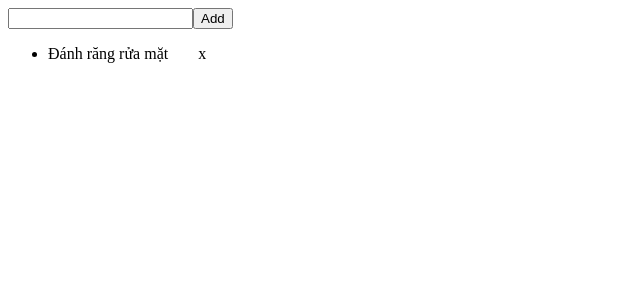
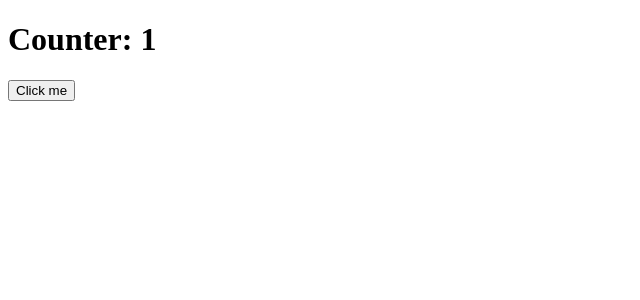
Before and after one commit to DuyPhatpeo/Reactjs, a React (Vite) app in the folder reactLearning/: page / in a window 1280 px wide. Shown: the top 300 px of the page, without its empty margins (0-640 px from the left). Built offline with nearby package versions, Linux system fonts and the light colour scheme.

Commit message:
useEffect() p1

```diff
--- a/reactLearning/src/App.jsx
+++ b/reactLearning/src/App.jsx
@@ -1,54 +1,32 @@
-import React, { useState } from "react";
+import React, { useEffect, useState } from "react";
+import { use } from "react";
 
 function App() {
-  const [todo, setTodo] = useState({ id: "", name: "" });
-  const [todoList, setTodoList] = useState([
-    { id: 1, name: "Đánh răng rửa mặt" },
-  ]);
+  const [count, setCount] = useState(1);
 
-  const handleGetToto = (value) => {
-    setTodo((prev) => ({
-      ...prev,
-      id: prev.id || Math.floor(Math.random() * 100000), // Chỉ tạo id khi cần
-      name: value,
-    }));
-  };
+  const [posts, setPosts] = useState([]);
+  // useEffect(() => {
+  //   // fetch("https://jsonplaceholder.typicode.com/posts")
+  //   //   .then((response) => response.json())
+  //   //   .then((json) => {
+  //   //     setPosts(json);
+  //   //   });
+  // });
 
-  const handleSubmit = () => {
-    if (!todo.name.trim()) return;
+  // useEffect callback, []) nó chỉ chạy 1 lần khi component mount
 
-    setTodoList((prev) => [...prev, todo]);
-    setTodo({ id: "", name: "" }); // Reset input
-  };
-
-  const handleDeleteTodo = (id) => {
-    setTodoList((prev) => prev.filter((todo) => todo.id !== id));
-  };
-
+  useEffect(() => {
+    console.log("re-render");
+  }, []);
   return (
     <div>
-      <div>
-        <input
-          type="text"
-          onChange={(e) => handleGetToto(e.target.value)}
-          value={todo.name}
-        />
-        <button onClick={handleSubmit}>Add</button>
-      </div>
+      <h1>Counter: {count}</h1>
+      {console.log("render JSX")}
+      <button onClick={() => setCount(count + 1)}>Click me</button>
 
-      <ul>
-        {todoList.map((todo) => (
-          <div style={{ display: "flex", gap: "30px" }} key={todo.id}>
-            <li>{todo.name}</li>
-            <div
-              style={{ cursor: "pointer" }}
-              onClick={() => handleDeleteTodo(todo.id)}
-            >
-              x
-            </div>
-          </div>
-        ))}
-      </ul>
+      {posts.map((post, index) => (
+        <div key={index}>{post.title}</div>
+      ))}
     </div>
   );
 }
```
